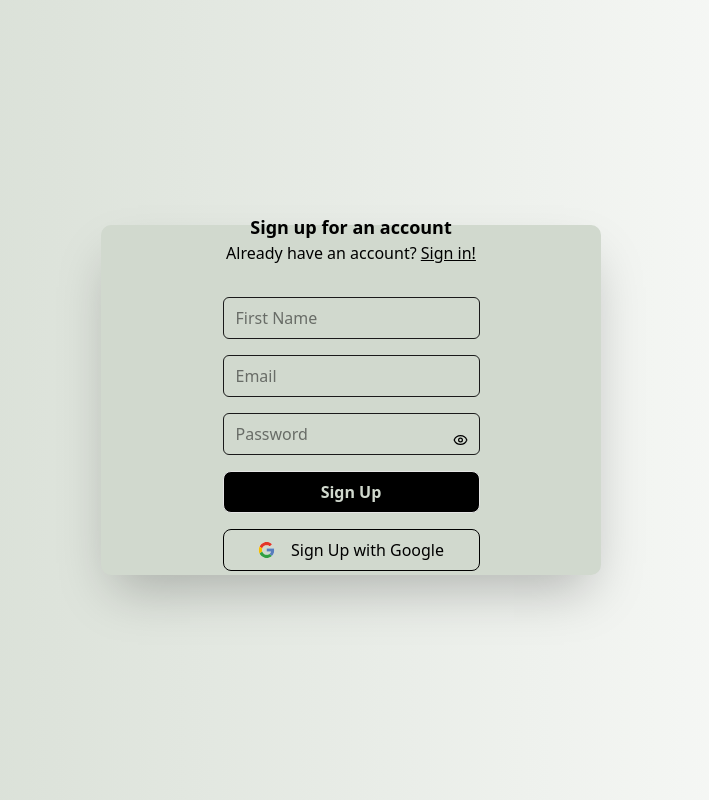
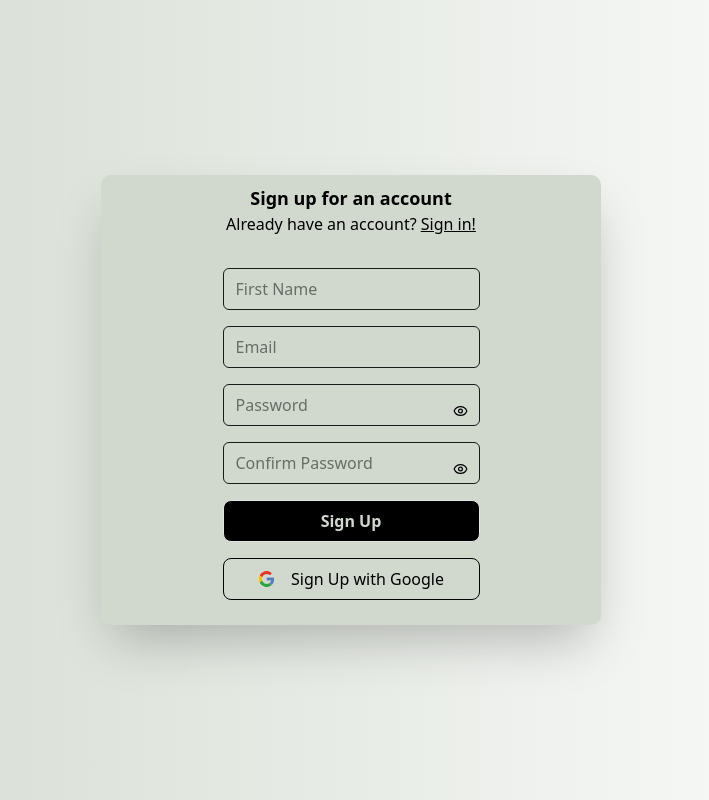
Before and after one commit to Mujeebat-shittu/adire-by-fayy-cart, a React (Vite) app: page /signup in a window 1280 px wide. Shown: the whole page, without its empty margins (289-998 px from the left). Built offline with nearby package versions, Linux system fonts and the light colour scheme; no server answers.

Commit message:
added confirm password logic

```diff
--- a/src/components/signin.tsx
+++ b/src/components/signin.tsx
@@ -21,9 +21,12 @@ const SignIn = () => {
   })
   const [loading, setLoading] = useState(false);
   const [showPassword, setShowPassword] = useState(false);
+  const [disableB, setDisableB] = useState(false);
+
   const toggleMenu = () => {
     setShowPassword((prev) => !prev);
   };
+
 
 
   const handleSubmit = async (e: React.FormEvent<HTMLFormElement>) => {
@@ -92,6 +95,9 @@ const SignIn = () => {
 
 
   const googleSignin = async () => {
+
+    setDisableB(true)
+
     await supabase.auth.signInWithOAuth({
       provider: "google",
       options: {
@@ -100,6 +106,8 @@ const SignIn = () => {
         //  redirectTo: "https://adire-by-fayy-cart.netlify.app"
       }
     })
+
+
   };
 
   //   const handleForgotPassword = async () => {
@@ -174,6 +182,7 @@ const SignIn = () => {
 
             <button
               onClick={googleSignin}
+              disabled={disableB}
               className="cursor-pointer">
               <div
                 className="flex gap-4 items-center justify-center border-black border p-2 rounded-md ">
--- a/src/components/signup.tsx
+++ b/src/components/signup.tsx
@@ -5,7 +5,12 @@ import GoogleLogo from '@/assets/google-logo.svg'
 import toast from 'react-hot-toast'
 import { Eye, EyeClosed } from 'lucide-react'
 
-
+type FormErrors = {
+  email?: string;
+  password?: string;
+  confirmPassword?: string;
+  firstName?: string
+}
 const Signup = () => {
 
 
@@ -13,37 +18,40 @@ const Signup = () => {
   const [firstName, setFirstName] = useState("")
   const [email, setEmail] = useState("")
   const [password, setPassword] = useState("")
-  const [error, setError] = useState({
-    email: "",
-    password: "",
-    firstName: "",
-  })
+  const [confirmPassword, setConfirmPassword] = useState("")
+  const [error, setError] = useState<FormErrors>({})
   const [loading, setLoading] = useState(false);
   const [showPassword, setShowPassword] = useState(false);
+  const [disableB, setDisableB] = useState(false);
+
+
   const toggleMenu = () => {
     setShowPassword((prev) => !prev);
   };
-
 
   const handleSubmit = async (e: React.FormEvent<HTMLFormElement>) => {
     e.preventDefault();
     setLoading(true)
 
-    const newErrors = { email, password, firstName };
+
+    const newErrors: FormErrors = {};
     if (!email) {
       newErrors.email = "Email is required"
     }
 
     if (!password) {
       newErrors.password = "Password is required"
-    }
-
-    if (password.length < 6) {
+    } else if (password.length < 6) {
       newErrors.password = "Password is too short"
     }
 
-    if (password.length === 0) {
-      newErrors.password = "Password is required"
+    if (!confirmPassword) {
+      newErrors.confirmPassword = "Confirm your Password"
+    }
+
+    if (password !== confirmPassword) {
+      newErrors.confirmPassword = "Passwords do not match"
+
     }
 
     if (!firstName) {
@@ -73,6 +81,7 @@ const Signup = () => {
 
     if (error) {
       toast(error.message)
+      setLoading(false)
       return;
     }
 
@@ -91,6 +100,8 @@ const Signup = () => {
 
 
   const googleSignup = async () => {
+    setDisableB(true);
+
     await supabase.auth.signInWithOAuth({
       provider: "google"
     })
@@ -101,7 +112,7 @@ const Signup = () => {
     <>
       <main className="bg-linear-to-r to-white from-[#d1d9ce] dark:bg-linear-to-r dark:to-[#1a1a1a] dark:from-[#809679] text-[#1a1a1a] flex min-h-screen items-center justify-center flex-col gap-2 ">
 
-        <form onSubmit={handleSubmit} className="flex absolute flex-col min-w-[350px] md:min-w-[500px] h-[450px] sm:h-[350px] items-center justify-center shadow-2xl bg-[hsl(104,12%,83%)] dark:bg-[#809679] text-black rounded-lg">
+        <form onSubmit={handleSubmit} className="flex absolute flex-col min-w-[350px] md:min-w-[500px] min-h-[450px] sm:h-[350px] items-center justify-center shadow-2xl bg-[hsl(104,12%,83%)] dark:bg-[#809679] text-black rounded-lg">
           <h2 className="text-lg font-bold">Sign up for an account</h2>
           <p className="">
             Already have an account? <Link className='underline' to="/signin">Sign in!</Link>
@@ -114,6 +125,8 @@ const Signup = () => {
               type='text'
               id='firstName'
               placeholder='First Name'
+              aria-label='First Name'
+              aria-placeholder='First Name'
               className="px-3 py-2 mt-4 border border-[#1a1a1a] rounded-sm"
             />
             {error.firstName && <p className='text-red-500'>{error.firstName}</p>}
@@ -125,6 +138,8 @@ const Signup = () => {
               type='email'
               id='email'
               placeholder='Email'
+              aria-placeholder='Email'
+              aria-label='Email'
               className="px-3 py-2 mt-4 border border-[#1a1a1a] rounded-sm"
             />
             {error.email && <p className='text-red-500'>{error.email}</p>}
@@ -137,6 +152,7 @@ const Signup = () => {
                 type={showPassword ? 'text' : 'password'}
                 id='password'
                 placeholder='Password'
+                aria-placeholder='Password'
                 className="px-3 py-2 mt-4 border border-[#1a1a1a] rounded-sm"
               />
 
@@ -144,21 +160,48 @@ const Signup = () => {
                 type="button"
                 onClick={toggleMenu}
                 className="absolute right-3 bottom-0 -translate-y-1/2 cursor-pointer"
-                >
+              >
                 {showPassword ? <EyeClosed size={15} /> : <Eye size={15} />}
               </button>
 
             </div>
-                {error.password && <p className='text-red-500'>{error.password}</p>}
+            {error.password && <p className='text-red-500'>{error.password}</p>}
+
+            <div className="relative flex items-center justify-center">
+              <input
+                onChange={(e) => setConfirmPassword(e.target.value)}
+                value={confirmPassword}
+                name='confirm-password'
+                type={showPassword ? 'text' : 'password'}
+                id='confirm-password'
+                placeholder='Confirm Password'
+                aria-placeholder='Confirm Password'
+                className="px-3 py-2 mt-4 border border-[#1a1a1a] rounded-sm"
+              />
+
+              <button
+                type="button"
+                onClick={toggleMenu}
+                className="absolute right-3 bottom-0 -translate-y-1/2 cursor-pointer"
+              >
+                {showPassword ? <EyeClosed size={15} /> : <Eye size={15} />}
+              </button>
+
+            </div>
+            {error.confirmPassword && <p className='text-red-500'>{error.confirmPassword}</p>}
+
 
             <button
               type='submit'
-              className="mt-4 w-full p-2 rounded-md border bg-black dark:hover:bg-[#d1d9ce]/60 dark:hover:text-gray-700 text-[#d1d9ce] my-4 cursor-pointer hover:scale-[1.05] font-bold">
+              className={`mt-4 w-full bg-black text-[#d1d9ce] p-2 rounded-md border dark:hover:bg-[#d1d9ce]/60 dark:hover:text-gray-700 my-4 cursor-pointer hover:scale-[1.05] font-bold
+               `}
+            >
               {loading ? "Creating" : "Sign Up"}
             </button>
 
             <button
               onClick={googleSignup}
+              disabled={disableB}
               className="cursor-pointer">
               <div
                 className="flex gap-4 items-center justify-center border-black border p-2 rounded-md ">
```
